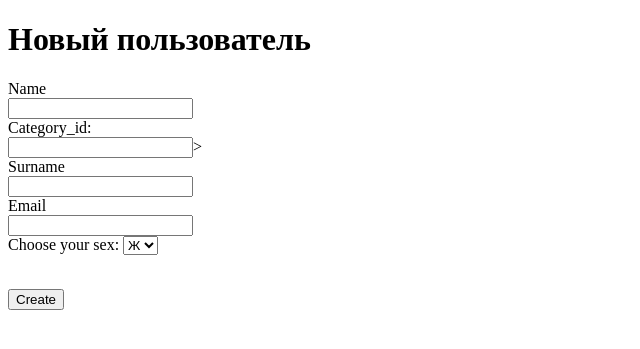
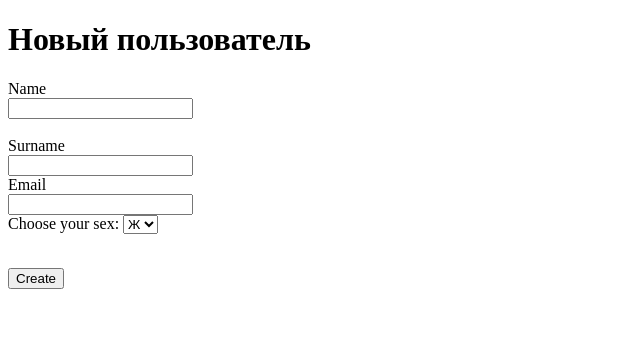
Before and after one commit to TIoJIuHa/computer_club, a Flask app: page /client/create in a window 1280 px wide. Shown: the top 349 px of the page, without its empty margins (0-640 px from the left). Run offline with Flask 3, Linux system fonts and the light colour scheme; some libraries are stand-ins or nearby versions.

Commit message:
changes for clients

```diff
--- a/computer_club/app.py
+++ b/computer_club/app.py
@@ -38,7 +38,7 @@
 def clients():
     conn = get_db_connection()
     cur = conn.cursor()
-    cur.execute('SELECT * FROM client ORDER BY id DESC;')
+    cur.execute('SELECT client.id, client.name, client.surname, client.email, category.name as category, client.sex FROM client JOIN category ON category.id = client.category_id GROUP BY category.id, client.id ORDER BY client.id DESC;')
     clients = cur.fetchall()
     cur.close()
     conn.close()
@@ -53,7 +53,7 @@
         name = request.form['name']
         surname = request.form['surname']
         email = request.form['email']
-        category_id = request.form['category_id']
+        # category_id = request.form['category_id']
         sex = ''
 
         if request.form['sex'] == 'male':
@@ -64,7 +64,7 @@
         errors = validate_user(name, surname, email)
 
         try:
-            cur.execute(f"INSERT INTO client (name, surname, email, category_id, sex) VALUES ('{name}', '{surname}', '{email}', {int(category_id)}, '{sex}');")
+            cur.execute(f"INSERT INTO client (name, surname, email, category_id, sex) VALUES ('{name}', '{surname}', '{email}', {5}, '{sex}');")
         except Exception as e:
             errors.append(str(e))
 
@@ -79,6 +79,12 @@
 
 
 def validate_email(email_string):
+    conn = get_db_connection()
+    cur = conn.cursor()
+    cur.execute(f"SELECT * FROM client WHERE email LIKE '{email_string}';")
+    existing_email = cur.fetchone()
+    if existing_email:
+        return "User with such email already exists"
     regex = re.compile(r'([A-Za-z0-9]+[.-_])*[A-Za-z0-9]+@[A-Za-z0-9-]+(\.[A-Z|a-z]{2,})+')
     if not re.fullmatch(regex, email_string):
         return "Invalid email"
@@ -113,7 +119,7 @@
         name = request.form['name']
         surname = request.form['surname']
         email = request.form['email']
-        category_id = request.form['category_id']
+        # category_id = request.form['category_id']
         sex = ''
 
         errors = validate_user(name, surname, email)
@@ -124,7 +130,7 @@
             sex = 'f'
 
         try:
-            cur.execute(f"UPDATE client SET name = '{name}', surname = '{surname}', email = '{email}', category_id = {int(category_id)}, sex = '{sex}' WHERE id={client_id};")
+            cur.execute(f"UPDATE client SET name = '{name}', surname = '{surname}', email = '{email}', sex = '{sex}' WHERE id={client_id};")
         except Exception as e:
             errors.append(str(e))
 
--- a/computer_club/templates/client_form.html
+++ b/computer_club/templates/client_form.html
@@ -21,10 +21,6 @@
                value="{{ client[1] }}"></input>
         <br>
 
-        <label for="category_id">Category_id: </label>
-        <br>
-        <input type="text" name="category_id"
-               value="{{ client[4] }}"  min="1" max="5" required>></input>
         <br>
         <label for="name">Surname</label>
         <br>
--- a/computer_club/templates/clients.html
+++ b/computer_club/templates/clients.html
@@ -24,7 +24,6 @@
         <table>
         <thead>
             <tr>
-                <th>ID</th>
                 <th>Name</th>
                 <th>Surname</th>
                 <th>Email</th>
@@ -36,9 +35,8 @@
         <tbody>
             {% for client in clients %}
                 <tr>
-                    <td> {{ client[0] }}</td>
                     <td> {{ client[1] }} <a href="{{ url_for('get_client', client_id=client[0]) }}"> <em>(редактировать) </em> </a></td>
-                    <td>{{ client[2] }}</td>
+                    <td> {{ client[2] }} </td>
                     <td> {{ client[3] }} </td>
                     <td> {{ client[4] }} </td>
                     <td> {{ client[5] }} </td>
```
Also changed, not shown: computer_club/init_db.py (renamed from computer_club/init_bd.py).
